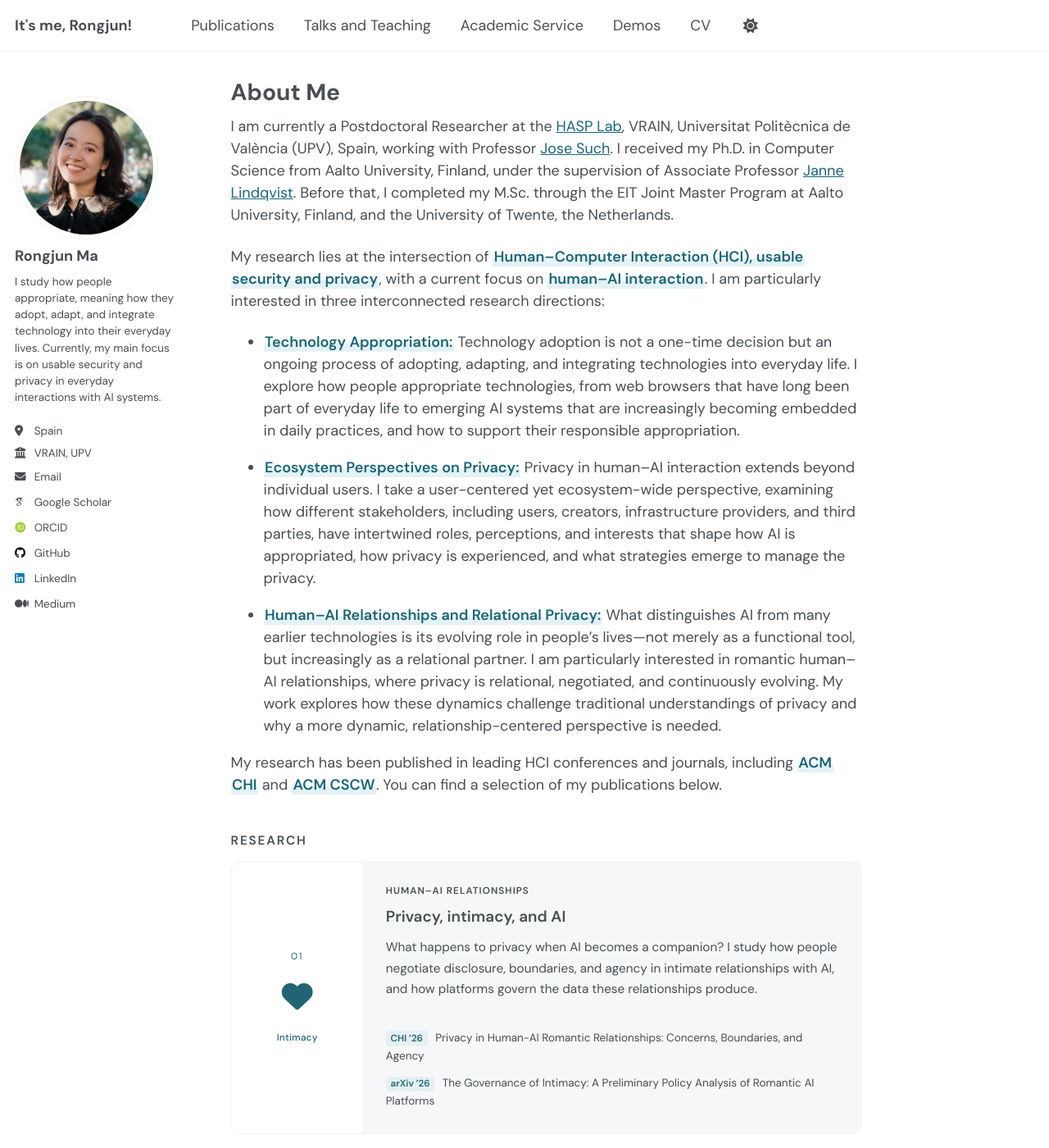
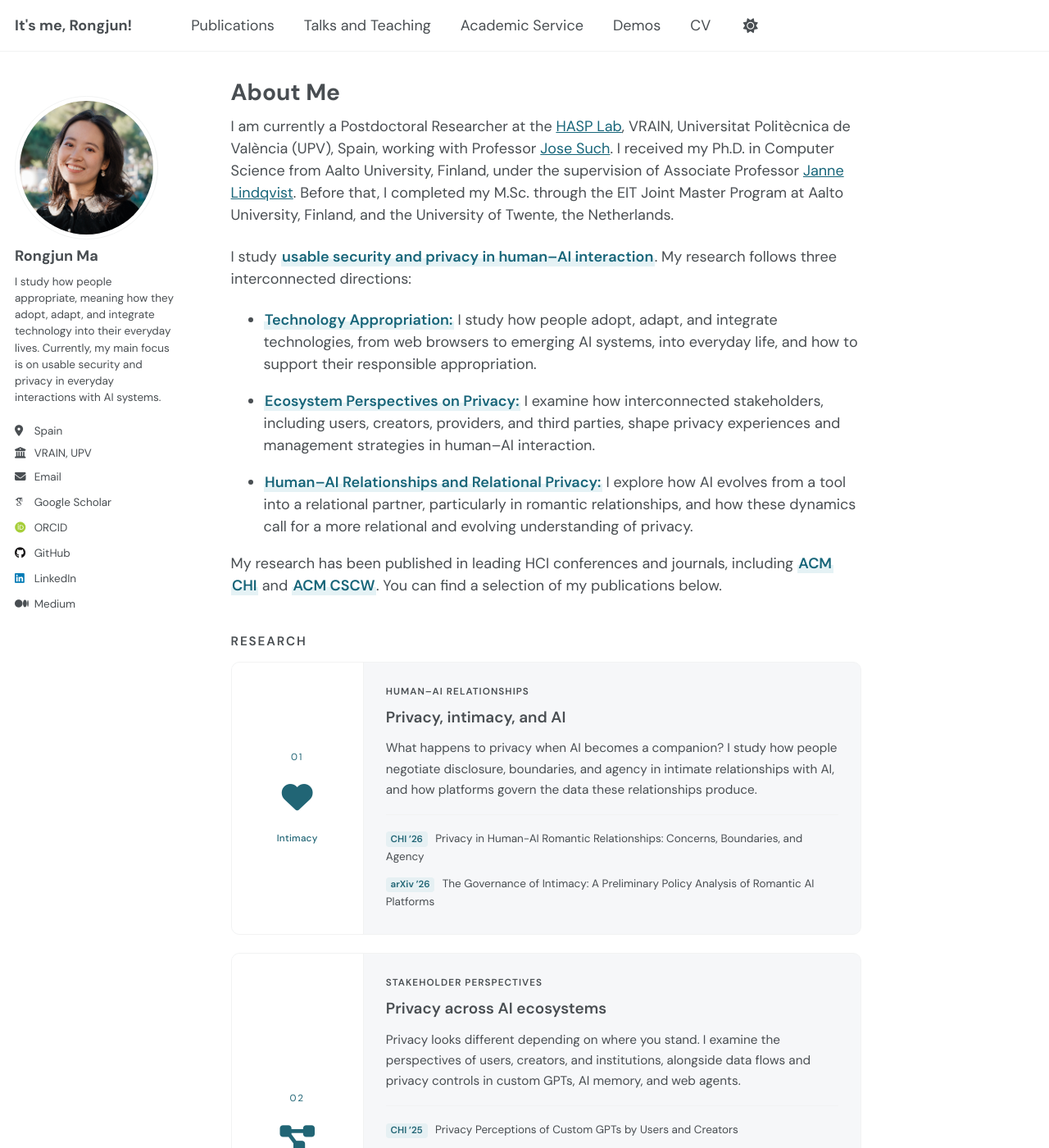
Before and after one commit to marongjun/marongjun.github.io, a Jekyll site: the page built from _pages/about.md, in a window 1280 px wide and 1400 px high. Shown: the whole window at 82% size. Built offline with Jekyll 4.4.1, drawn with Linux system fonts in a browser that asks for light colours; some web fonts are replaced.

Commit message:
Shorten homepage research introduction and directions

```diff
--- a/_pages/about.md
+++ b/_pages/about.md
@@ -11,11 +11,11 @@ redirect_from:
 
 I am currently a Postdoctoral Researcher at the [HASP Lab](https://hasp-lab.github.io/), VRAIN, Universitat Politècnica de València (UPV), Spain, working with Professor [Jose Such](https://scholar.google.com/citations?user=xNr_IMUAAAAJ). I received my Ph.D. in Computer Science from Aalto University, Finland, under the supervision of Associate Professor [Janne Lindqvist](https://scholar.google.com/citations?user=rOW28UoAAAAJ). Before that, I completed my M.Sc. through the EIT Joint Master Program at Aalto University, Finland, and the University of Twente, the Netherlands.
 
-My research lies at the intersection of **Human–Computer Interaction (HCI), usable security and privacy**, with a current focus on **human–AI interaction**. I am particularly interested in three interconnected research directions:
+I study **usable security and privacy in human–AI interaction**. My research follows three interconnected directions:
 
-- **Technology Appropriation:** Technology adoption is not a one-time decision but an ongoing process of adopting, adapting, and integrating technologies into everyday life. I explore how people appropriate technologies, from web browsers that have long been part of everyday life to emerging AI systems that are increasingly becoming embedded in daily practices, and how to support their responsible appropriation.
-- **Ecosystem Perspectives on Privacy:** Privacy in human–AI interaction extends beyond individual users. I take a user-centered yet ecosystem-wide perspective, examining how different stakeholders, including users, creators, infrastructure providers, and third parties, have intertwined roles, perceptions, and interests that shape how AI is appropriated, how privacy is experienced, and what strategies emerge to manage the privacy.
-- **Human–AI Relationships and Relational Privacy:** What distinguishes AI from many earlier technologies is its evolving role in people's lives—not merely as a functional tool, but increasingly as a relational partner. I am particularly interested in romantic human–AI relationships, where privacy is relational, negotiated, and continuously evolving. My work explores how these dynamics challenge traditional understandings of privacy and why a more dynamic, relationship-centered perspective is needed.
+- **Technology Appropriation:** I study how people adopt, adapt, and integrate technologies, from web browsers to emerging AI systems, into everyday life, and how to support their responsible appropriation.
+- **Ecosystem Perspectives on Privacy:** I examine how interconnected stakeholders, including users, creators, providers, and third parties, shape privacy experiences and management strategies in human–AI interaction.
+- **Human–AI Relationships and Relational Privacy:** I explore how AI evolves from a tool into a relational partner, particularly in romantic relationships, and how these dynamics call for a more relational and evolving understanding of privacy.
 
 My research has been published in leading HCI conferences and journals, including **ACM CHI** and **ACM CSCW**. You can find a selection of my publications below.
 
```
